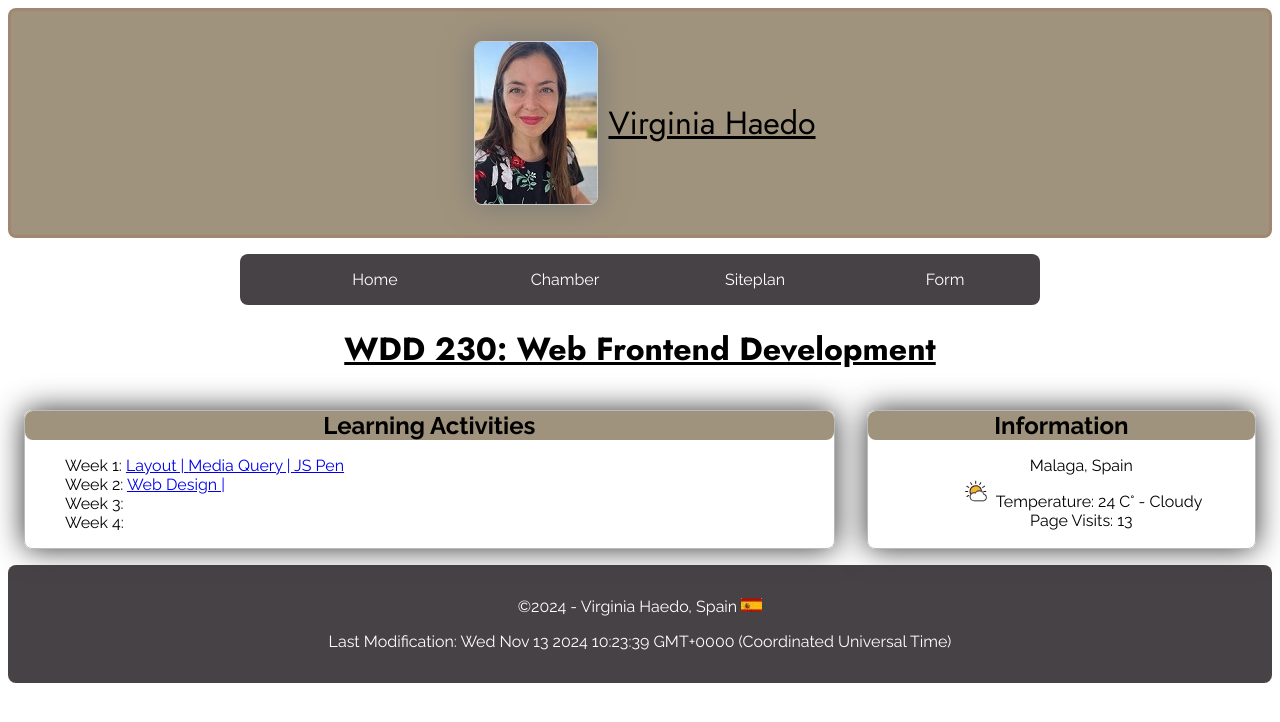
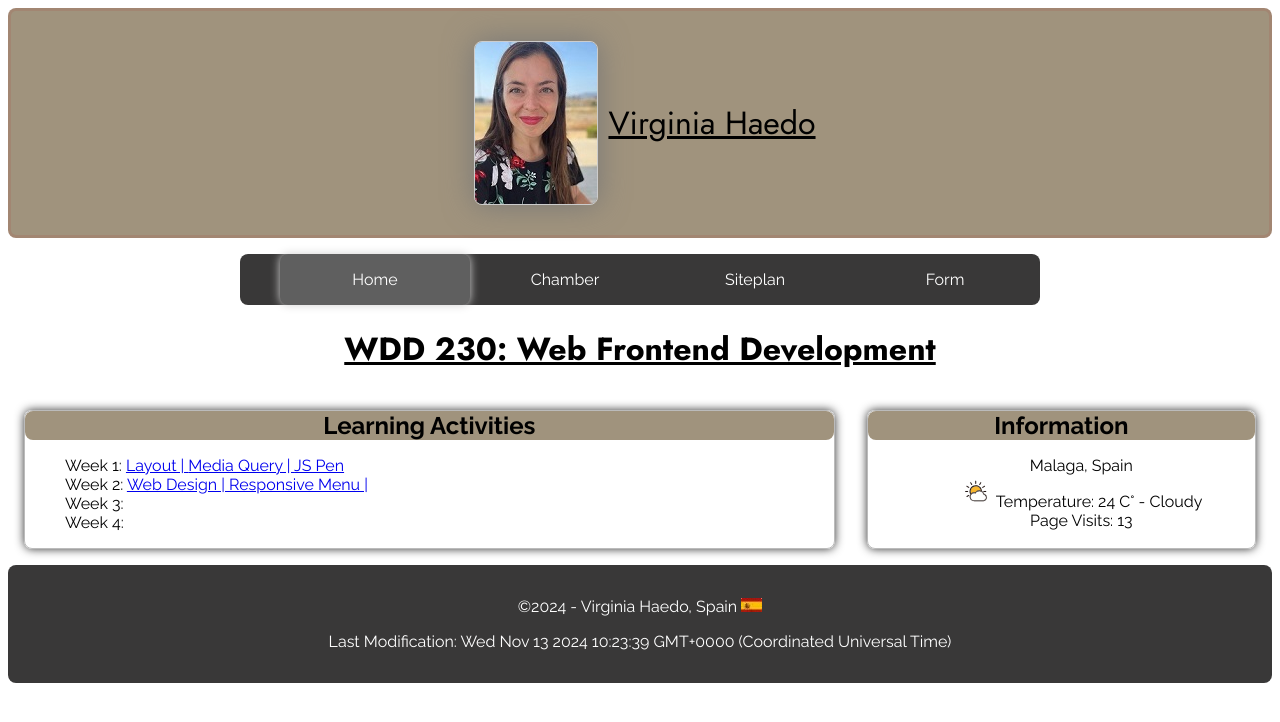
Before and after one commit to vbarindelli/wdd230, a plain HTML site: page index.html in a window 1280 px wide. Drawn offline with Linux system fonts and the light colour scheme.

```diff
--- a/index.html
+++ b/index.html
@@ -32,7 +32,7 @@
     </header>
     <nav>
         <ul class="navigation">
-            <li><a href="https://vbarindelli.github.io/wdd230/">Home </a></li>
+            <li class="active"><a href="https://vbarindelli.github.io/wdd230/">Home </a></li>
             <li><a href="https://vbarindelli.github.io/wdd230/week01/chamber-site-plan.html">Chamber</a></li>
             <li><a href="#">Siteplan</a></li>
             <li><a href="#">Form</a></li>
@@ -47,7 +47,8 @@
                     <li>Week 1: <a href="https://vbarindelli.github.io/wdd230/week01/holygrail.html">Layout | </a><a
                             href="https://vbarindelli.github.io/wdd230/week01/media-query.html">Media Query | </a><a
                             href="https://codepen.io/vbarindelli/pen/WNVaJMe">JS Pen</a></li>
-                    <li>Week 2: <a href="https://vbarindelli.github.io/wdd230/week02/design.html">Web Design |</a></li>
+                    <li>Week 2: <a href="https://vbarindelli.github.io/wdd230/week02/design.html">Web Design | </a><a
+                            href="https://codepen.io/vbarindelli/pen/mdNvRvP">Responsive Menu |</a></li>
                     <li>Week 3:<a href="#"></a></li>
                     <li>Week 4: <a href="#"></a></li>
                 </ul>
--- a/styles/base.css
+++ b/styles/base.css
@@ -34,7 +34,7 @@ h2 {
 }
 
 nav {
-    background-color: #474246;
+    background-color: #393838;
     margin: 0 auto;
     max-width: 800px;
     border-radius: 8px;
@@ -61,10 +61,6 @@ nav a:hover {
     border-radius: 8px;
 }
 
-.active {
-    color: yellow;
-}
-
 .icon {
     max-width: 2em;
 }
@@ -73,7 +69,7 @@ nav a:hover {
     border: 1px solid #bbb;
     margin: 1em;
     border-radius: 8px;
-    box-shadow: 0 0 30px #333;
+    box-shadow: 0 0 10px #333;
 }
 
 .information {
@@ -81,8 +77,7 @@ nav a:hover {
 }
 
 footer {
-
-    background-color: #474246;
+    background-color: #393838;
     border-radius: 8px;
     color: white;
     text-align: center;
@@ -96,3 +91,9 @@ footer {
     box-shadow: 0 0 30px #777;
     margin: 10px;
 }
+
+.active {
+    border-radius: 8px;
+    box-shadow: 0 0 10px #d3d2d2;
+    background-color: #5f5f5f;
+}
```
